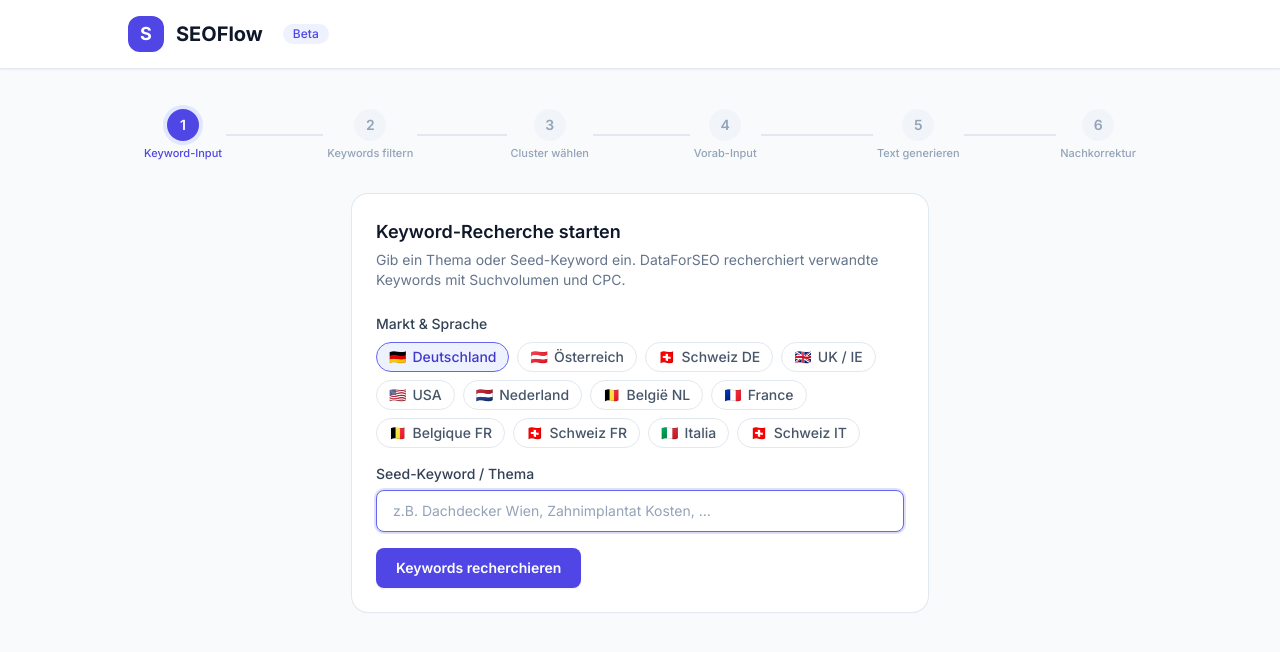
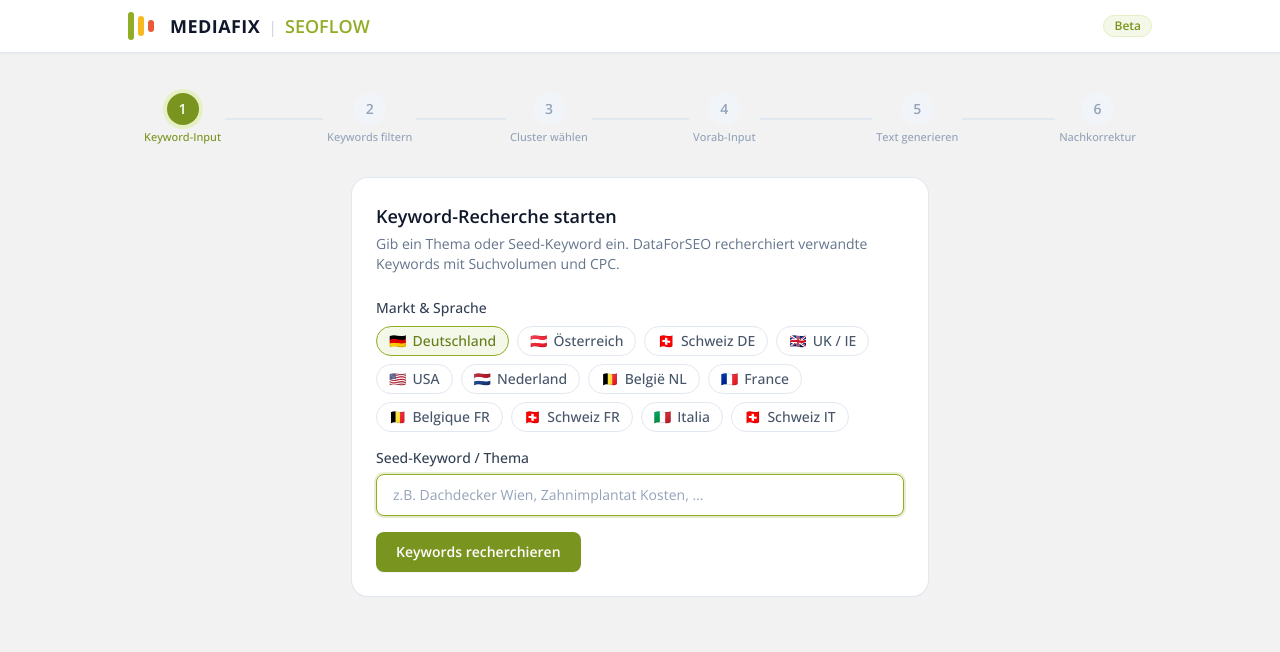
Before and after one commit to jniklausmediafix-debug/seoflow, a Next.js app: page / in a window 1280 px wide. Shown: the top 652 px of the page. Built offline with nearby package versions, Linux system fonts and the light colour scheme.

Commit message:
Apply MEDIAFIX style guide — Open Sans, green brand colors, MEDIAFIX SEOFLOW header

```diff
--- a/src/app/globals.css
+++ b/src/app/globals.css
@@ -4,7 +4,7 @@
 
 @layer base {
   body {
-    @apply bg-slate-50 text-slate-900 antialiased;
+    @apply bg-[#f2f2f2] text-[#333333] antialiased;
   }
 }
 
--- a/src/app/layout.tsx
+++ b/src/app/layout.tsx
@@ -1,18 +1,18 @@
 import type { Metadata } from 'next';
-import { Inter } from 'next/font/google';
+import { Open_Sans } from 'next/font/google';
 import './globals.css';
 
-const inter = Inter({ subsets: ['latin'] });
+const openSans = Open_Sans({ subsets: ['latin'] });
 
 export const metadata: Metadata = {
-  title: 'SEOFlow — KI-gestützte SEO-Texte',
-  description: 'Keyword-Recherche, Clustering und SEO-Texterstellung mit KI',
+  title: 'MEDIAFIX — SEOFLOW',
+  description: 'KI-gestützte SEO-Texterstellung für MEDIAFIX',
 };
 
 export default function RootLayout({ children }: { children: React.ReactNode }) {
   return (
     <html lang="de">
-      <body className={inter.className}>{children}</body>
+      <body className={openSans.className}>{children}</body>
     </html>
   );
 }
--- a/src/app/page.tsx
+++ b/src/app/page.tsx
@@ -3,13 +3,19 @@ import StepWizard from '@/components/StepWizard';
 export default function Home() {
   return (
     <main className="min-h-screen">
-      <header className="border-b border-slate-200 bg-white px-6 py-4 shadow-sm">
-        <div className="mx-auto flex max-w-5xl items-center gap-3">
-          <div className="flex h-9 w-9 items-center justify-center rounded-xl bg-brand-600 text-white font-bold text-lg">
-            S
+      <header className="border-b border-slate-200 bg-white px-6 py-3 shadow-sm">
+        <div className="mx-auto flex max-w-5xl items-center gap-4">
+          <div className="flex items-center gap-1">
+            <div className="h-7 w-1.5 rounded-full bg-brand-500" />
+            <div className="h-5 w-1.5 rounded-full bg-mf-orange" />
+            <div className="h-3 w-1.5 rounded-full bg-mf-red" />
           </div>
-          <span className="text-xl font-bold text-slate-900">SEOFlow</span>
-          <span className="ml-2 rounded-full bg-brand-50 px-2.5 py-0.5 text-xs font-medium text-brand-600">
+          <div className="flex items-baseline gap-2">
+            <span className="text-lg font-bold tracking-wide text-slate-900">MEDIAFIX</span>
+            <span className="text-slate-300 font-light">|</span>
+            <span className="text-lg font-semibold text-brand-500">SEOFLOW</span>
+          </div>
+          <span className="ml-auto rounded-full bg-brand-50 px-2.5 py-0.5 text-xs font-semibold text-brand-600 border border-brand-100">
             Beta
           </span>
         </div>
--- a/tailwind.config.ts
+++ b/tailwind.config.ts
@@ -10,12 +10,22 @@ const config: Config = {
     extend: {
       colors: {
         brand: {
-          50:  '#eef2ff',
-          100: '#e0e7ff',
-          500: '#6366f1',
-          600: '#4f46e5',
-          700: '#4338ca',
+          50:  '#f4f8e8',
+          100: '#e6f0c4',
+          500: '#90ad25',
+          600: '#7a9420',
+          700: '#657c1a',
         },
+        mf: {
+          blue:   '#1a7c98',
+          navy:   '#273673',
+          violet: '#421e47',
+          orange: '#f7b91f',
+          red:    '#eb5a37',
+        },
+      },
+      fontFamily: {
+        sans: ['Open Sans', 'sans-serif'],
       },
     },
   },
```
